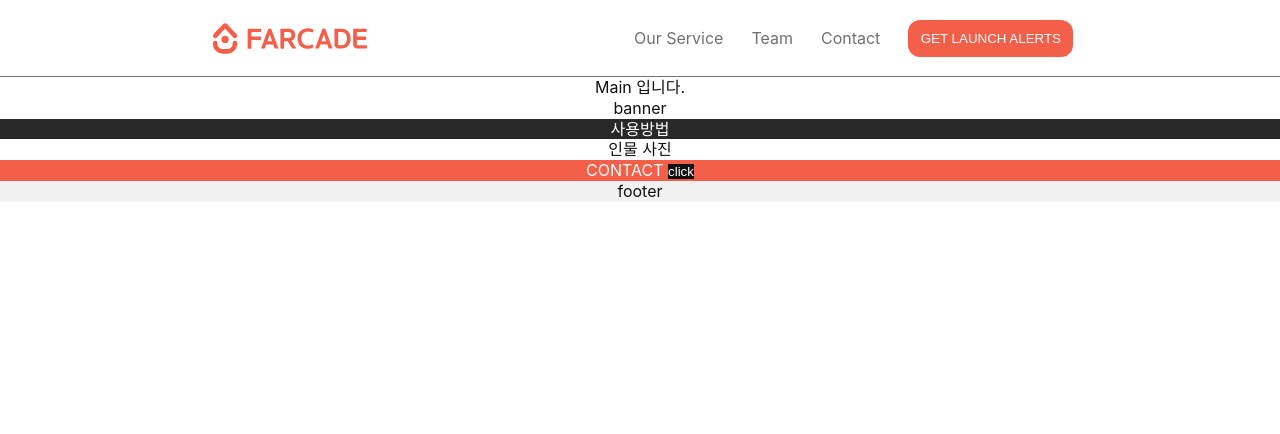
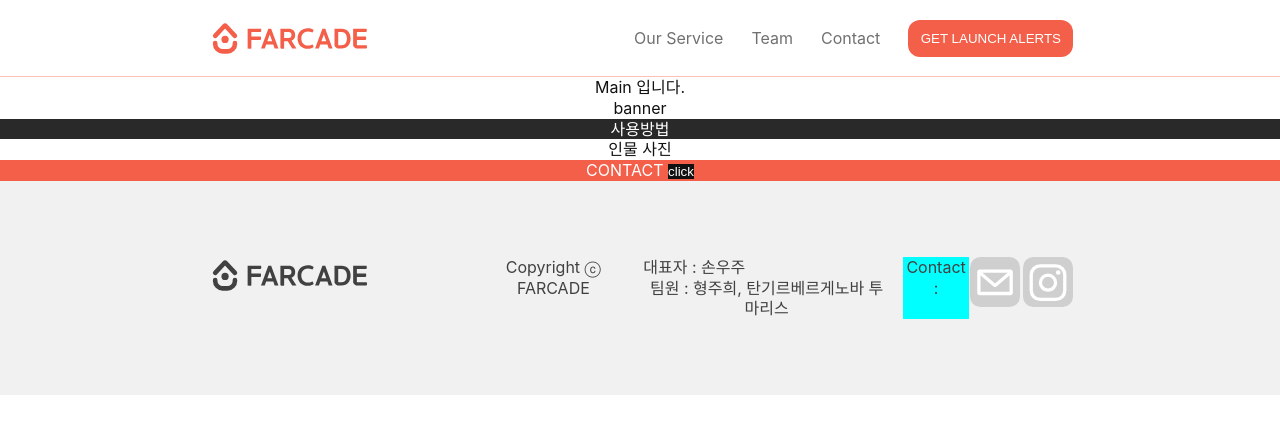
Before and after one commit to Farcade-ASANDOERS/Farcade-Front, a React (Create React App) app: page / in a window 1280 px wide. Shown: the top 434 px of the page. Built offline with nearby package versions, Linux system fonts and the light colour scheme.

Commit message:
💄: GuidelineStyled 공통 styled-components로 이동 및 생성 Footer 구성

```diff
--- a/src/View/Footer/ViewFooter.jsx
+++ b/src/View/Footer/ViewFooter.jsx
@@ -0,0 +1,54 @@
+import {
+  ContainerStyled,
+  GuideLineStyled,
+  ImageStyled,
+} from '../styled/common/Common.styled';
+import logoB from '../../Assets/image/main/logo-B.svg';
+import email from '../../Assets/image/main/e-mail-logo.svg';
+import insta from '../../Assets/image/main/insta-logo.svg';
+
+export const ViewFooter = () => {
+  return (
+    <ContainerStyled
+      bgColorProps='var(--gray-color-10)'
+      heightProps='214px'
+      colorProps='var(--gray-color-80)'
+      fontSizeProps='var(--font-body-md)'
+      LHProps='var(--font-body-LH-md)'
+    >
+      <GuideLineStyled
+        displayProps='flex'
+        justifyProps='space-between'
+        widthProps='var(--inner-contents-width)'
+      >
+        <ImageStyled src={logoB} widthProps='160px' heightProps='37px' />
+        <GuideLineStyled
+          className='intro'
+          displayProps='flex'
+          justifyProps='space-evenly'
+          widthProps='68.85%'
+          // 895px
+          marginProps='0'
+        >
+          <div>Copyright ⓒ FARCADE</div>
+          <div id='intro'>
+            <div>대표자 : 손우주</div>
+            <div>팀원 : 형주희, 탄기르베르게노바 투마리스</div>
+          </div>
+          <GuideLineStyled displayProps='flex' marginProps='0'>
+            <div className='contact'>Contact :</div>
+            <ImageStyled
+              className='email'
+              src={email}
+              widthProps='50px'
+              heightProps='50px'
+            />
+            <ImageStyled src={insta} widthProps='50px' heightProps='50px' />
+          </GuideLineStyled>
+        </GuideLineStyled>
+      </GuideLineStyled>
+    </ContainerStyled>
+  );
+};
+
+export default ViewFooter;
--- a/src/View/Header/ViewHeader.jsx
+++ b/src/View/Header/ViewHeader.jsx
@@ -1,16 +1,22 @@
-import { GuideLineStyled } from '../styled/common/Common.styled';
 import {
+  GuideLineStyled,
+  ImageStyled,
+  ButtonStyled,
   ContainerStyled,
-  BoxStyled,
-  ImageStyled,
-} from '../styled/ViewHeader.styled';
+} from '../styled/common/Common.styled';
+import { BoxStyled } from '../styled/ViewHeader.styled';
 import logoA from '../../Assets/image/main/logo-A.svg';
 export const ViewHeader = () => {
   return (
-    <ContainerStyled>
+    <ContainerStyled
+      heightProps='77px'
+      colorProps='var(--gray-color-60)'
+      borderBottomProps='1px solid var(--primary-color-200)'
+    >
       <GuideLineStyled
         displayProps='flex'
         justifyProps='space-between'
+        widthProps='var(--inner-contents-width)'
         // bgColorProps='#597659'
       >
         <ImageStyled src={logoA} />
@@ -18,7 +24,17 @@ export const ViewHeader = () => {
           <div>Our Service</div>
           <div>Team</div>
           <div>Contact</div>
-          <button>GET LAUNCH ALERTS</button>
+          <ButtonStyled
+            bgColorProps='var(--primary-color-500)'
+            colorProps='var(--white-color)'
+            widthProps='165px'
+            radiusProps='12px'
+            onClick={() => {
+              alert('test');
+            }}
+          >
+            GET LAUNCH ALERTS
+          </ButtonStyled>
         </BoxStyled>
       </GuideLineStyled>
     </ContainerStyled>
--- a/src/View/Main/ViewMain.jsx
+++ b/src/View/Main/ViewMain.jsx
@@ -1,6 +1,7 @@
-import { ServiceContainer, Contents } from '../styled/ViewMain.styled';
+import { ServiceContainer } from '../styled/ViewMain.styled';
 import { CommonStyled, GuideLineStyled } from '../styled/common/Common.styled';
 import { ViewHeader } from '../Header/ViewHeader';
+import ViewFooter from '../Footer/ViewFooter';
 const ViewMain = () => {
   return (
     <CommonStyled>
@@ -32,7 +33,7 @@ const ViewMain = () => {
           click
         </button>
       </div>
-      <div style={{ backgroundColor: 'var(--gray-color-10)' }}>footer</div>
+      <ViewFooter />
     </CommonStyled>
   );
 };
--- /dev/null
+++ b/src/View/styled/ViewFooter.styled.jsx
@@ -0,0 +1,3 @@
+import styled from 'styled-components';
+
+export const ContainerStyled = styled.div``;
--- a/src/View/styled/ViewHeader.styled.jsx
+++ b/src/View/styled/ViewHeader.styled.jsx
@@ -1,15 +1,16 @@
 import styled from 'styled-components';
 
 export const ContainerStyled = styled.div`
+  background-color: ${(props) => props.bgColorProps};
   color: var(--gray-color-60);
+  border-bottom: ${(props) => props.borderBottomProps};
+
+  font-weight: var(--font-weight-md);
+
   display: flex;
-  border-bottom: 1px solid var(--gray-color-60);
-  font-weight: var(--font-weight-md);
-  height: 77px;
   align-items: center;
+  height: ${(props) => props.heightProps};
 `;
-
-export const ImageStyled = styled.img``;
 
 export const BoxStyled = styled.div`
   display: flex;
@@ -20,10 +21,4 @@ export const BoxStyled = styled.div`
     margin-right: 28px;
     align-items: center;
   }
-  button {
-    background-color: var(--primary-color-500);
-    color: var(--white-color);
-    width: 165px;
-    border-radius: 12px;
-  }
 `;
--- a/src/View/styled/common/Common.styled.jsx
+++ b/src/View/styled/common/Common.styled.jsx
@@ -10,11 +10,6 @@ export const CommonStyled = styled.div`
   width: 100%;
   /* align-items: center; */
 `;
-// global-common으로 생성 - 디자인 시스템 적용 된 여백 값
-export const StyledContainer = styled.div`
-  /* width: 100%;
-  margin: 0 auto; */
-`;
 
 export const GuideLineStyled = styled.div`
   display: ${(props) => props.displayProps};
@@ -22,6 +17,56 @@ export const GuideLineStyled = styled.div`
   justify-content: ${(props) => props.justifyProps};
   margin: ${(props) => props.marginProps};
   background-color: ${(props) => props.bgColorProps};
-  width: var(--inner-contents-width);
-  margin: 0 auto;
+  width: ${(props) => props.widthProps}; // || 'var(--inner-contents-width)'
+  margin: ${(props) => props.marginProps || '0 auto'};
+  .intro > div:not(:last-child) {
+    margin-right: 13.31px;
+  }
+  /* .intro > div:first-child {
+    margin-left: 27.37%;
+  } */
+  #intro {
+    display: flex;
+    flex-direction: column;
+    align-items: flex-start;
+  }
+
+  .contact {
+    display: flex;
+    flex-direction: row;
+    align-items: flex-start;
+    margin-right: 0.89%;
+    background-color: aqua;
+    width: 70px;
+  }
+
+  .email {
+    margin-right: 1.79%;
+  }
 `;
+
+export const ImageStyled = styled.img`
+  width: ${(props) => props.widthProps};
+  height: ${(props) => props.heightProps};
+`;
+
+export const ButtonStyled = styled.button`
+  background-color: ${(props) => props.bgColorProps};
+  color: ${(props) => props.colorProps};
+  width: ${(props) => props.widthProps};
+  border-radius: ${(props) => props.radiusProps};
+`;
+
+export const ContainerStyled = styled.div`
+  background-color: ${(props) => props.bgColorProps};
+  color: ${(props) => props.colorProps};
+  border-bottom: ${(props) => props.borderBottomProps};
+
+  font-size: ${(props) => props.fontSizeProps};
+  line-height: ${(props) => props.LHProps};
+  font-weight: var(--font-weight-md);
+
+  display: flex;
+  align-items: center;
+  height: ${(props) => props.heightProps};
+`;
```
